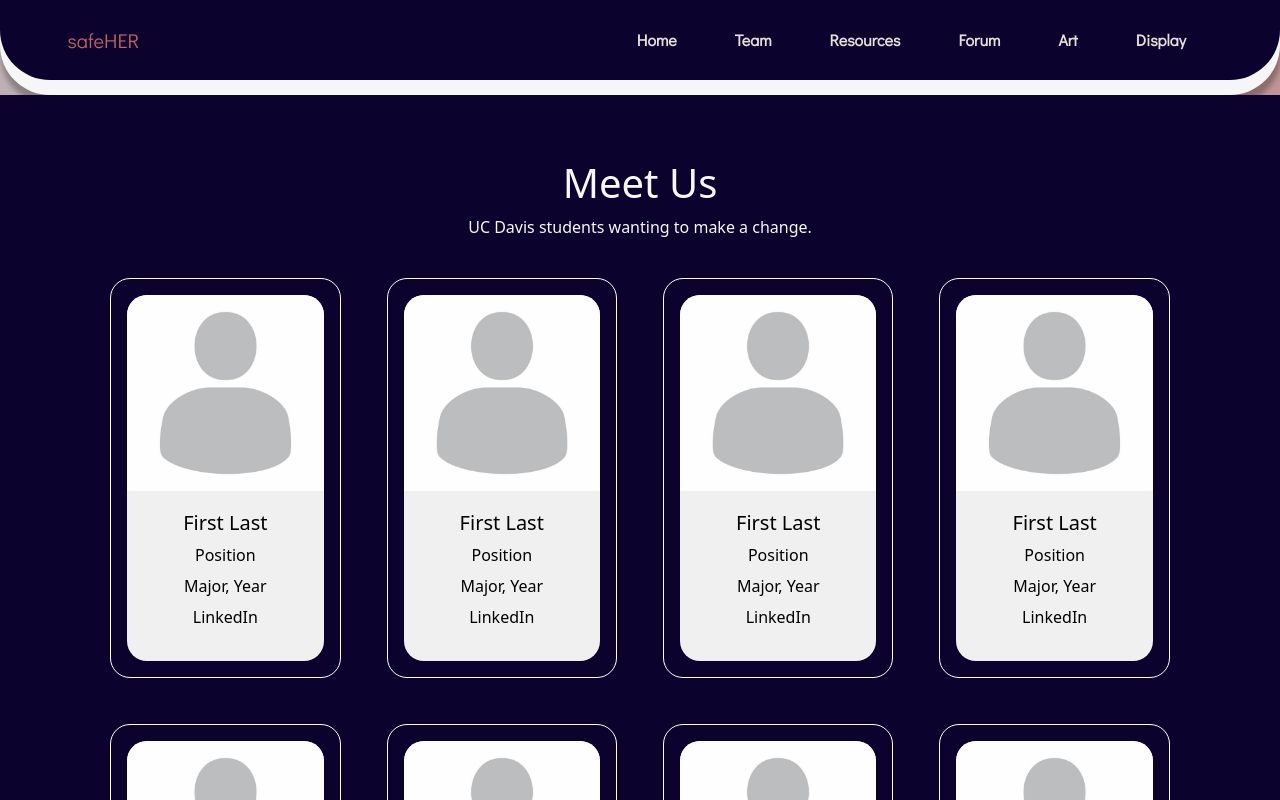
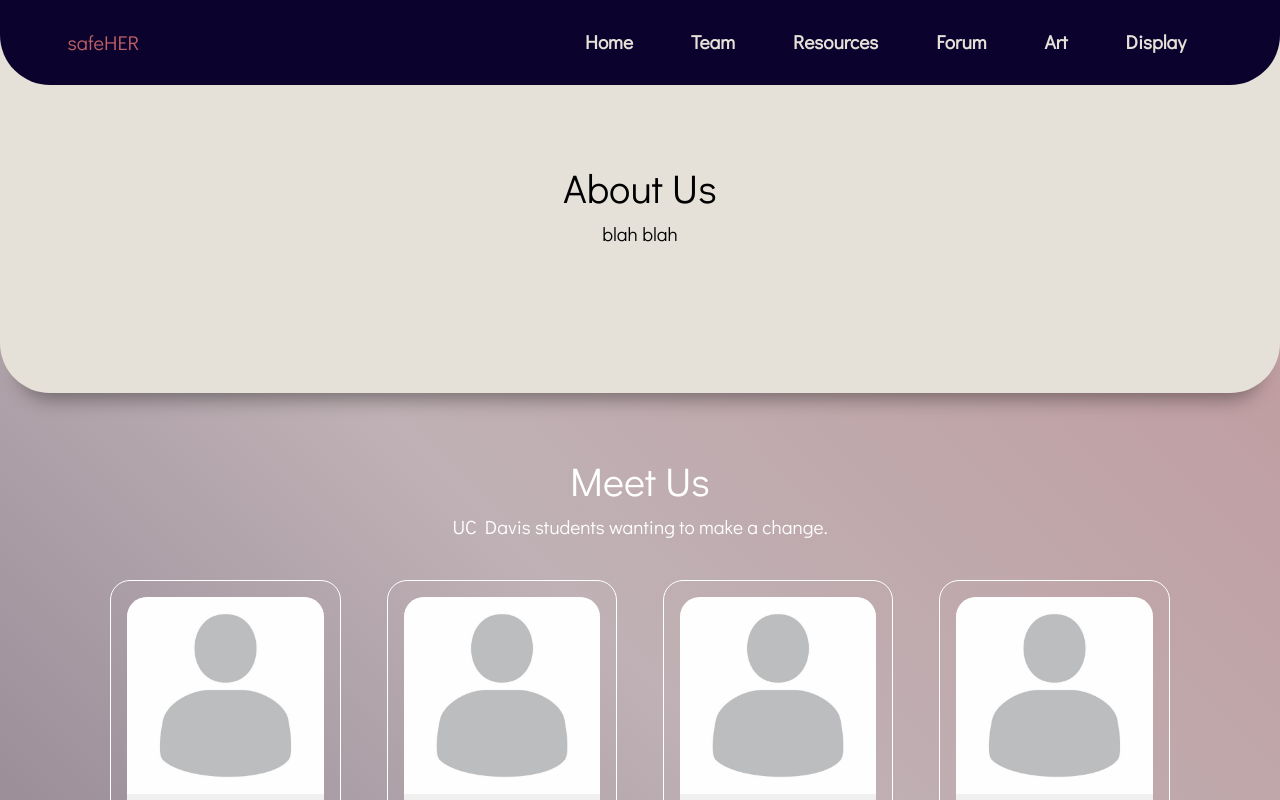
Before and after one commit to ArchitaSarin/safe-her1, a React (Create React App) app in the folder my-app/: page /team in a window 1280 px wide. Shown: the top 800 px of the page. Built offline with nearby package versions, Linux system fonts and the light colour scheme.

Commit message:
Updated teams page

```diff
--- a/my-app/src/Components/team.js
+++ b/my-app/src/Components/team.js
@@ -6,6 +6,10 @@ import {Card} from "./individual components/member";
 export const Team = () => {
     return (
         <div>
+            <div className="about-us-team">
+                <h1> About Us </h1>
+                <p> blah blah </p>
+            </div>
             <div className="intro">
                 <h1> Meet Us </h1>
                 <p>UC Davis students wanting to make a change.</p>
--- a/my-app/src/Styles/team.css
+++ b/my-app/src/Styles/team.css
@@ -1,6 +1,23 @@
+div {
+    font-family: "Didact Gothic", sans-serif;
+    font-weight: 400;
+    font-style: normal;
+    font-size: 1.2rem;
+}
+
+.about-us-team {
+    background-color: #e5e1d8;
+    padding-top: 20%;
+    padding-bottom: 10%;
+    margin-top: -15%;
+    border-radius: 50px;
+    text-align: center;
+    color: black;
+    box-shadow: 0 25px 20px -20px rgba(0, 0, 0, 0.4);
+}
+
 .intro {
-    background-color: #0B032D;
-    color: #F8F8F8;
+    color: #fff;
     padding: 5%;
 }
 
```
